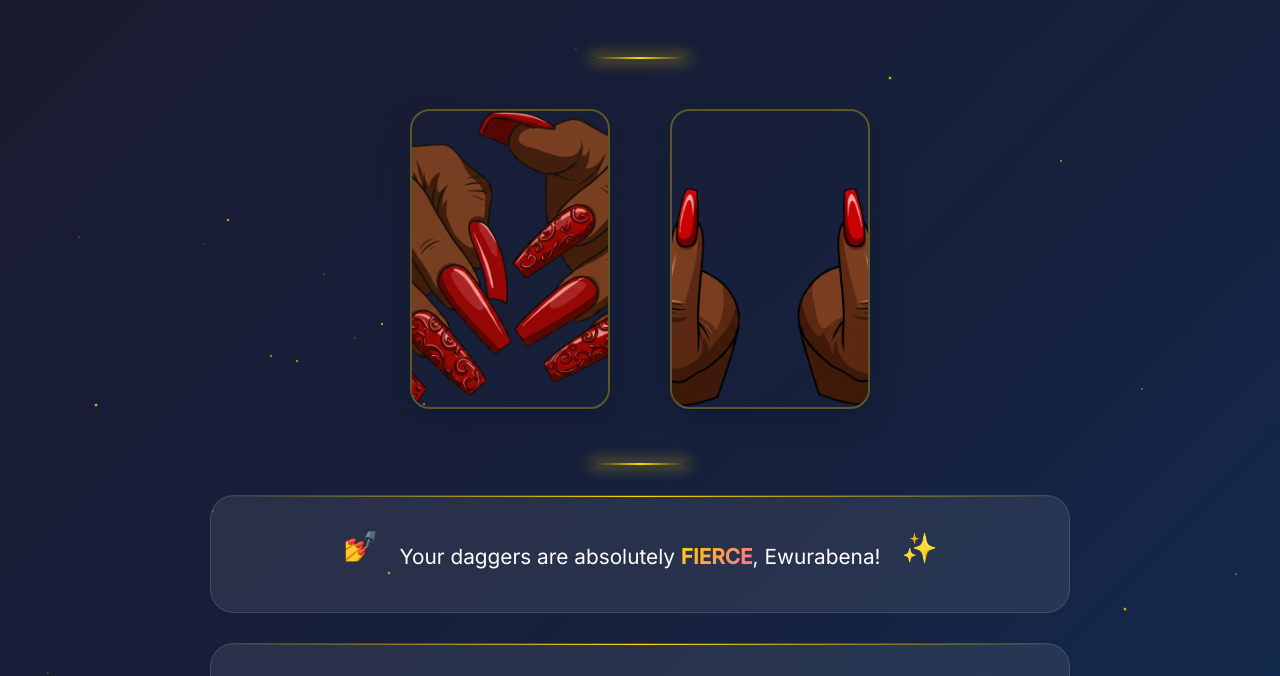
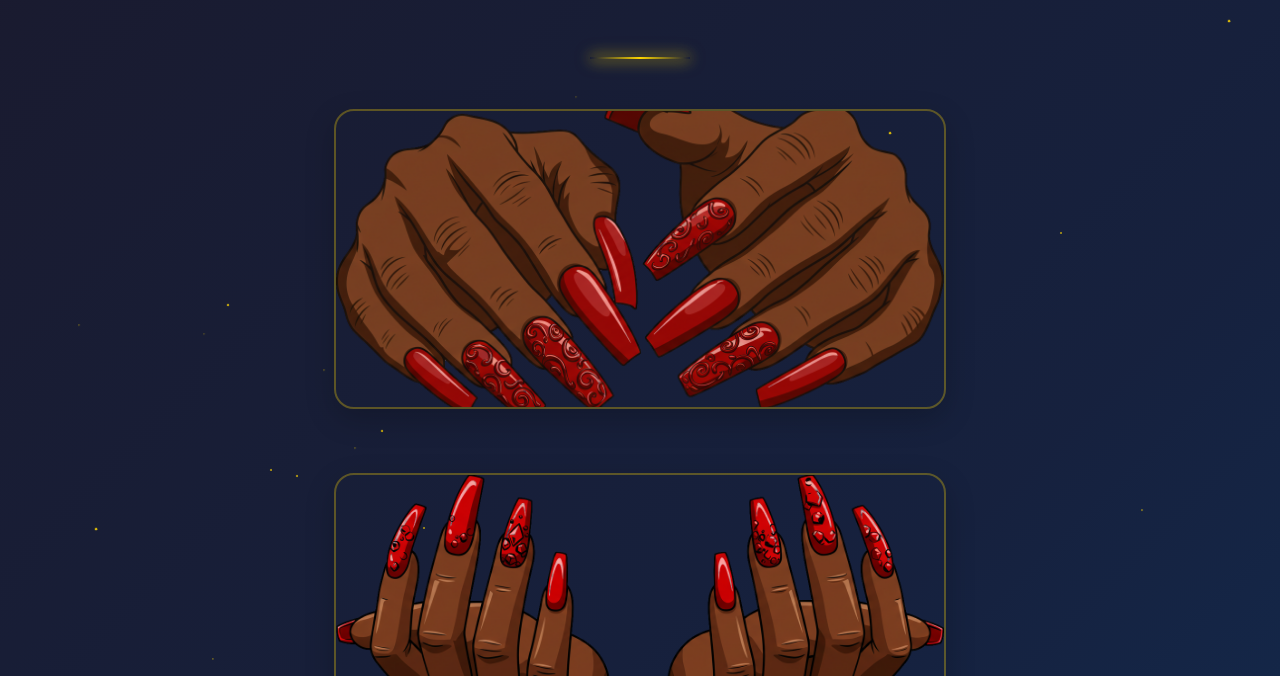
Before and after one commit to kwameamo/daggers, a plain HTML site: page index.html in a window 1280 px wide. Shown: the part 175-851 px from the top of the page. Drawn offline with nearby package versions, Linux system fonts and the light colour scheme.

Commit message:
Update index.html

```diff
--- a/index.html
+++ b/index.html
@@ -205,7 +205,7 @@
         }
 
         .nail-image img {
-            width: 200px;
+            width: 612px;
             height: 300px;
             object-fit: cover;
             border-radius: 20px;
```
